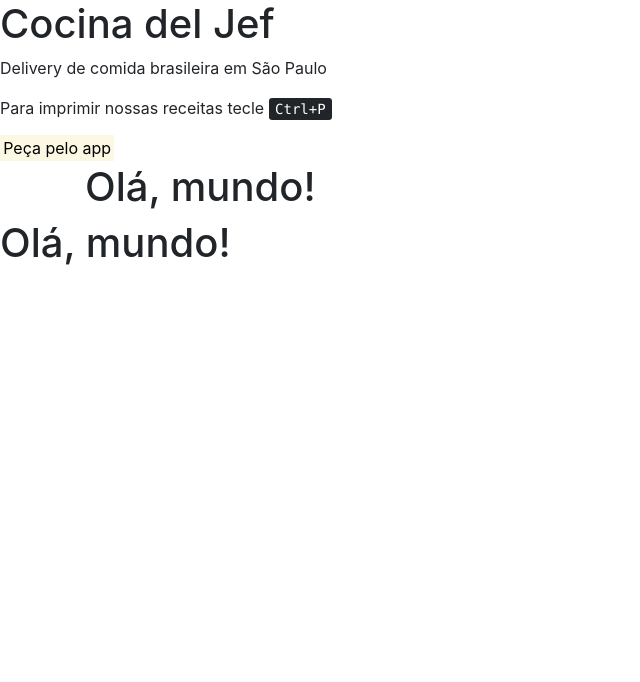
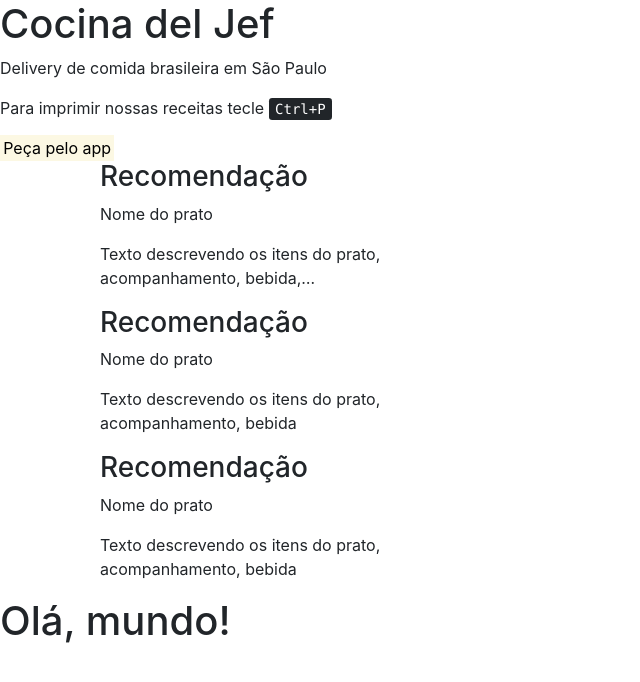
Before and after one commit to CarlaLSC/Bootstrap, a plain HTML site: page index.html in a window 1280 px wide. Shown: the whole page, without its empty margins (0-640 px from the left). Drawn offline with nearby package versions, Linux system fonts and the light colour scheme.

Commit message:
Update index.html

```diff
--- a/index.html
+++ b/index.html
@@ -19,12 +19,21 @@
     <div class="container">
       <div class="row"></div>
        <div class="col-sm-4">
-				</div>
-			  <div class="col-sm-4">
-				</div>
+	<h3>Recomendação</h3>
+	<p>Nome do prato</p>
+        <p>Texto descrevendo os itens do prato, acompanhamento, bebida,…</p>
+       </div>
+       <div class="col-sm-4">
+	       <h3>Recomendação</h3>
+        <p>Nome do prato</p>
+        <p>Texto descrevendo os itens do prato, acompanhamento, bebida</p>
+       </div>
         <div class="col-sm-4">
+		<h3>Recomendação</h3>
+        <p>Nome do prato</p>
+        <p>Texto descrevendo os itens do prato, acompanhamento, bebida</p>
 			  </div>
-         <h1>Olá, mundo!</h1>
+
   </div>
 
     <h1>Olá, mundo!</h1>
```
